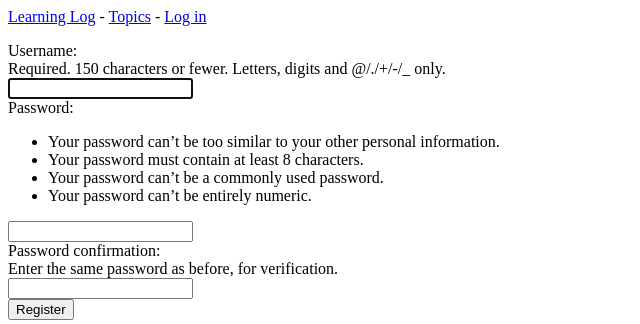
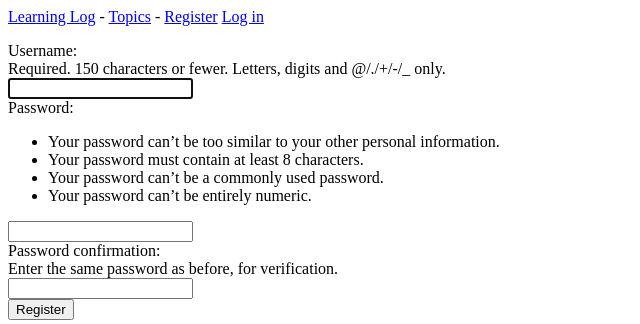
Before and after one commit to CthulhuIsRight/python-crash-course-3rd-edition-django-learning-log-project, a Django app: page /accounts/register/ in a window 1280 px wide. Shown: the top 324 px of the page, without its empty margins (0-640 px from the left). Run offline with Django 5.2, Linux system fonts and the light colour scheme.

Commit message:
Add link to registration page

```diff
--- a/learning_logs_app/templates/learning_logs_app/base.html
+++ b/learning_logs_app/templates/learning_logs_app/base.html
@@ -4,6 +4,7 @@
     {% if user.is_authenticated %}
         Hello, {{user.username}}.
     {% else %}
+        <a href="{% url 'accounts:register' %}">Register</a>
         <a href="{% url 'accounts:login' %}">Log in</a>
     {% endif %}
 </p>
```
